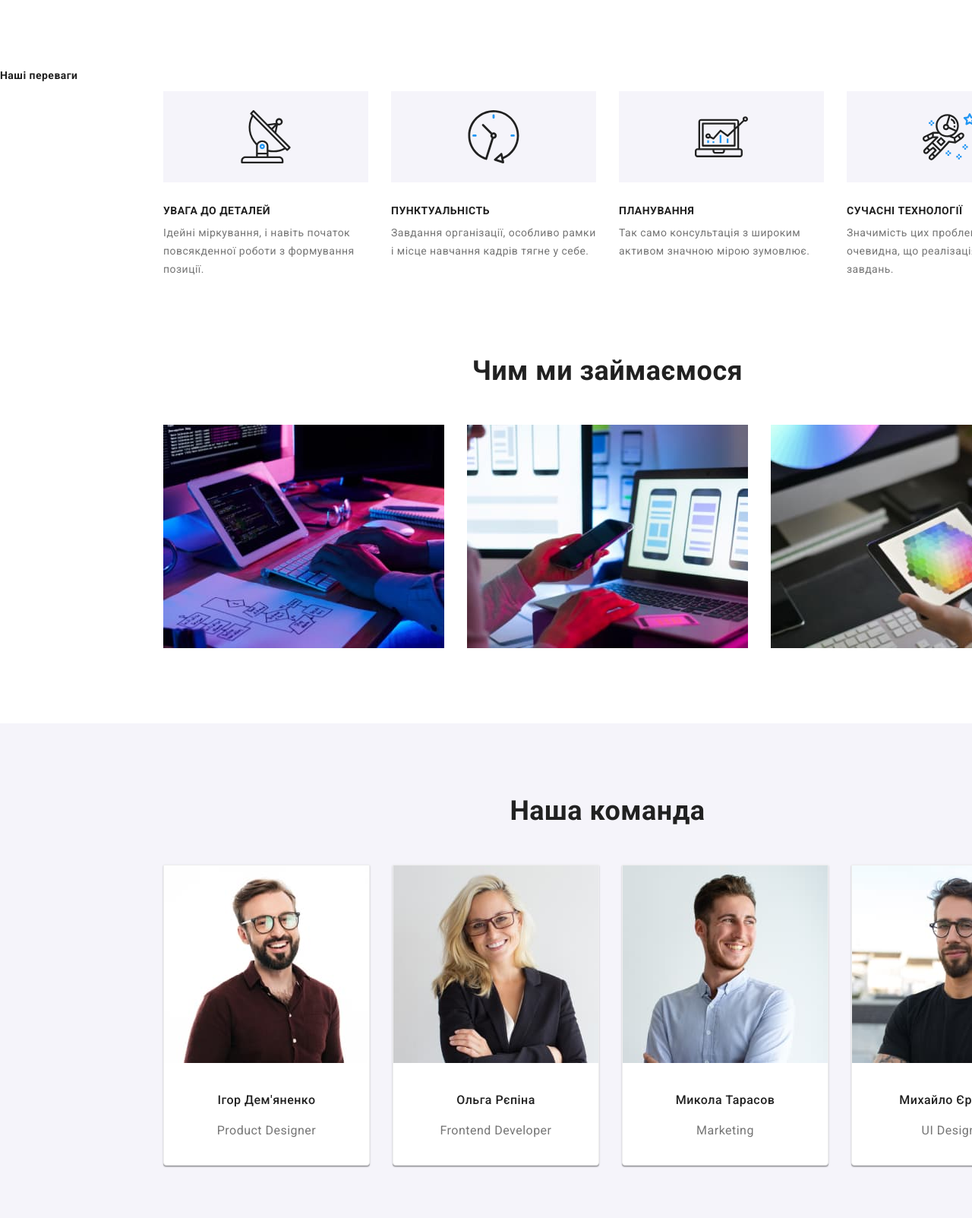
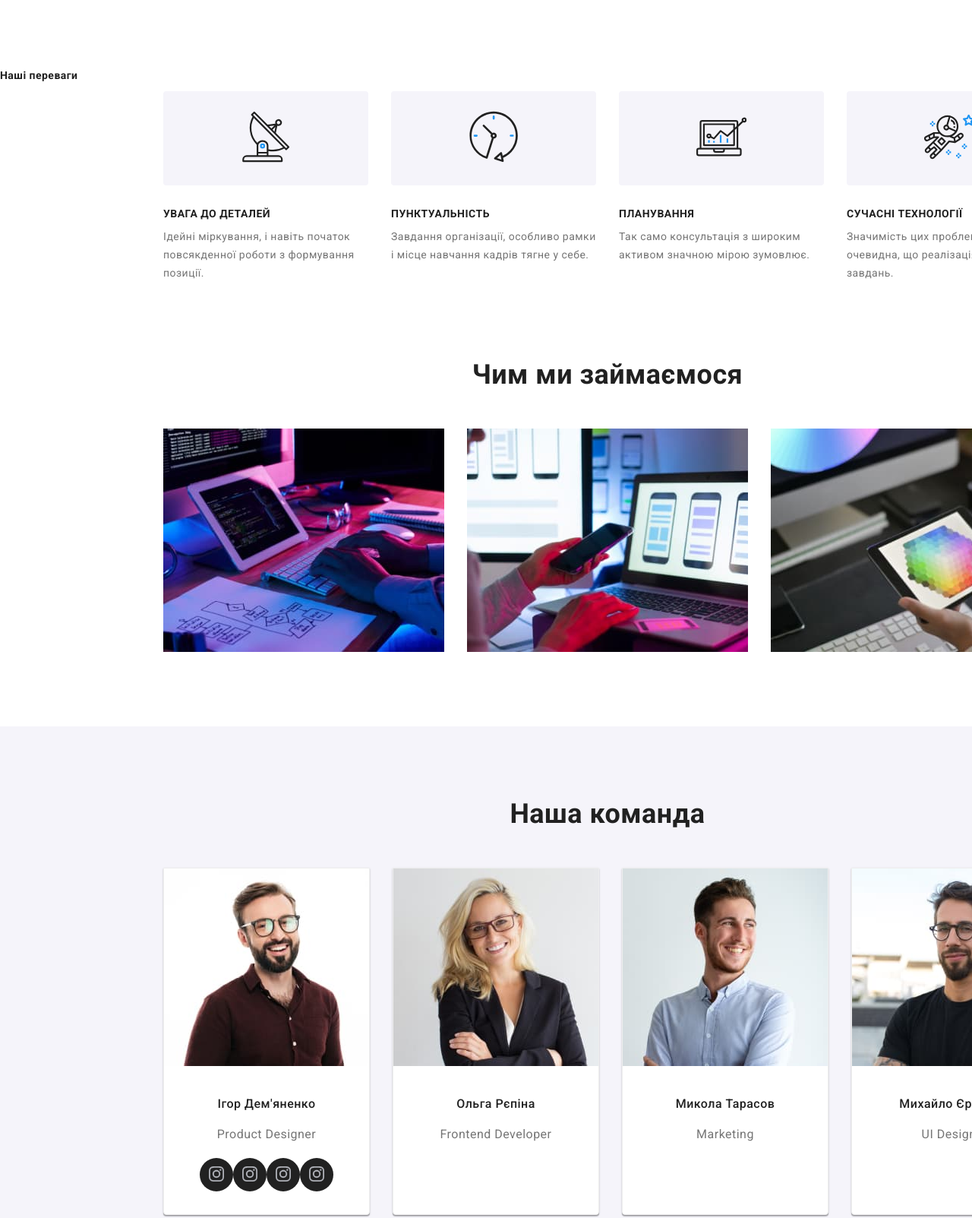
Before and after one commit to OleksandrVaniuta/goit-markup-hw-04, a plain HTML site: page index.html in a window 1280 px wide. Shown: the part 682-2285 px from the top of the page at 76% size. Drawn offline with nearby package versions, Linux system fonts and the light colour scheme.

Commit message:
додав свг

```diff
--- a/CSS/styles.css
+++ b/CSS/styles.css
@@ -104,6 +104,7 @@ nav {
 
 .page-header .contacts {
 	color: #757575;
+	fill: #757575;
 	font-weight: 500;
 	font-size: 14px;
 	line-height: 1.14;
@@ -113,6 +114,10 @@ nav {
 .page-header .contacts:hover,
 .page-header .contacts:focus {
 	color: var(--acent-color);
+	fill: var(--acent-color);
+}
+.icon-head {
+	margin-right: 5px;
 }
 
 /* Hero CSS */
@@ -183,7 +188,7 @@ nav {
 	margin-top: 0;
 	margin-bottom: 10px;
 }
-.preference .item::before {
+/* .preference .item::before {
 	display: block;
 	content: "";
 	height: 120px;
@@ -191,20 +196,23 @@ nav {
 	margin-bottom: 30px;
 	background-position: center;
 	background-repeat: no-repeat;
-	background-size: 70px 70px;
+	background-size: 70px 70px; */
+
+/* .details::before { */
+/* background-image: url("../images/antenna\ 1.svg"); */
+.iconbox {
+	border-radius: 4px;
+	background-color: #f5f4fa;
+	/* height: 120px; */
+	text-align: center;
+	align-items: center;
+	margin-bottom: 30px;
 }
-.details::before {
-	background-image: url("../images/antenna\ 1.svg");
+.iconbox .icon {
+	margin-top: 25px;
+	margin-bottom: 25px;
 }
-.punctuality::before {
-	background-image: url("../images/clock\ 1.svg");
-}
-.planing::before {
-	background-image: url("../images/diagram\ 1.svg");
-}
-.modern-tech::before {
-	background-image: url("../images/astronaut\ 1.svg");
-}
+
 .preference .text {
 	font-size: 14px;
 	line-height: 1.71;
@@ -271,10 +279,36 @@ nav {
 
 .position {
 	margin-top: 0;
-	margin-bottom: 30px;
+	margin-bottom: 16px;
 	font-size: 16px;
 	line-height: 1.88;
 	text-align: center;
+}
+.networks-list {
+	display: flex;
+	justify-content: center;
+	margin: 0;
+	padding: 0;
+	margin-bottom: 30px;
+}
+.networks-block {
+	background-color: #212121;
+	width: 44px;
+	height: 44px;
+	border-radius: 50%;
+	text-align: center;
+	align-items: center;
+}
+.networks:not(:last-child) {
+	margin-right: 10px;
+}
+.networks-block:hover {
+	background-color: var(--acent-color);
+}
+.networks-icon {
+	margin-top: 11px;
+	width: 20px;
+	height: 20px;
 }
 
 /* footer CSS */
--- a/index.html
+++ b/index.html
@@ -36,8 +36,22 @@
 				</nav>
 
 				<ul class="list">
-					<li class="item"><a href="mailto:info@devstudio.com" class="contacts">info@devstudio.com</a></li>
-					<li class="item"><a href="tel:+380961111111" class="contacts">+38 096 111 11 11</a></li>
+					<li class="item">
+						<a href="mailto:info@devstudio.com" class="contacts">
+							<svg class="icon-head" width="16px" height="12px">
+								<use href="./images/symbol-defs.svg#icon-envelope" width="16px" heigth="12px"></use>
+							</svg>
+							info@devstudio.com
+						</a>
+					</li>
+					<li class="item">
+						<a href="tel:+380961111111" class="contacts">
+							<svg class="icon-head" width="10px" height="16px">
+								<use href="./images/symbol-defs.svg#icon-smartphone" width="10px" heigth="16px"></use>
+							</svg>
+							+38 096 111 11 11
+						</a>
+					</li>
 				</ul>
 			</div>
 		</header>
@@ -55,18 +69,38 @@
 				<h2 class="section-title">Наші переваги</h2>
 				<ul class="preference">
 					<li class="item details">
+						<div class="iconbox" height="120px">
+							<svg class="icon" width="66.32" height="70px">
+								<use href="./images/symbol-defs.svg#icon-antenna"></use>
+							</svg>
+						</div>
 						<h3 class="section-title">УВАГА ДО ДЕТАЛЕЙ</h3>
 						<p class="text">Ідейні міркування, і навіть початок повсякденної роботи з формування позиції.</p>
 					</li>
 					<li class="item punctuality">
+						<div class="iconbox" height="120px">
+							<svg class="icon" width="66.32" height="70px">
+								<use href="./images/symbol-defs.svg#icon-clock"></use>
+							</svg>
+						</div>
 						<h3 class="section-title">ПУНКТУАЛЬНІСТЬ</h3>
 						<p class="text">Завдання організації, особливо рамки і місце навчання кадрів тягне у себе.</p>
 					</li>
 					<li class="item planing">
+						<div class="iconbox" height="120px">
+							<svg class="icon" width="66.32" height="70px">
+								<use href="./images/symbol-defs.svg#icon-diagram"></use>
+							</svg>
+						</div>
 						<h3 class="section-title planing">ПЛАНУВАННЯ</h3>
 						<p class="text">Так само консультація з широким активом значною мірою зумовлює.</p>
 					</li>
 					<li class="item modern-tech">
+						<div class="iconbox" height="120px">
+							<svg class="icon" width="66.32" height="70px">
+								<use href="./images/symbol-defs.svg#icon-astronaut"></use>
+							</svg>
+						</div>
 						<h3 class="section-title modern-tech">СУЧАСНІ ТЕХНОЛОГІЇ</h3>
 						<p class="text">Значимість цих проблем настільки очевидна, що реалізація планових завдань.</p>
 					</li>
@@ -88,6 +122,44 @@
 							<img src="./images/team-img1.jpg" alt="фото Ігор Дем'яненко" width="270" />
 							<h3 class="section-title person">Ігор Дем'яненко</h3>
 							<p lang="en" class="position">Product Designer</p>
+							<ul class="networks-list">
+								<li>
+									<a href="" class="networks">
+										<div class="networks-block">
+											<svg class="networks-icon" width="20px" height="20px">
+												<use href="./images/symbol-defs.svg#icon-instagram"></use>
+											</svg>
+										</div>
+									</a>
+								</li>
+								<li>
+									<a href="" class="networks">
+										<div class="networks-block">
+											<svg class="networks-icon" width="20px" height="20px">
+												<use href="./images/symbol-defs.svg#icon-instagram"></use>
+											</svg>
+										</div>
+									</a>
+								</li>
+								<li>
+									<a href="" class="networks">
+										<div class="networks-block">
+											<svg class="networks-icon" width="20px" height="20px">
+												<use href="./images/symbol-defs.svg#icon-instagram"></use>
+											</svg>
+										</div>
+									</a>
+								</li>
+								<li>
+									<a href="" class="networks">
+										<div class="networks-block">
+											<svg class="networks-icon" width="20px" height="20px">
+												<use href="./images/symbol-defs.svg#icon-instagram"></use>
+											</svg>
+										</div>
+									</a>
+								</li>
+							</ul>
 						</li>
 						<li class="item">
 							<img src="./images/team-img2.jpg" alt="фото Ольга Рєпіна" width="270" />
```
Also changed, not shown: images/company2.svg (added), images/company3.svg (added), images/company4.svg (added), images/company5.svg (added), images/company6.svg (added), images/envelope (hover).svg (added), images/facebook 1.svg (added), images/instagram 2 (1).svg (added), images/linkedin 1.svg (added), images/smartphone.svg (added), images/symbol-defs.svg (added), images/twitter 1 (1).svg (added), images/соmpany1.svg (added).
